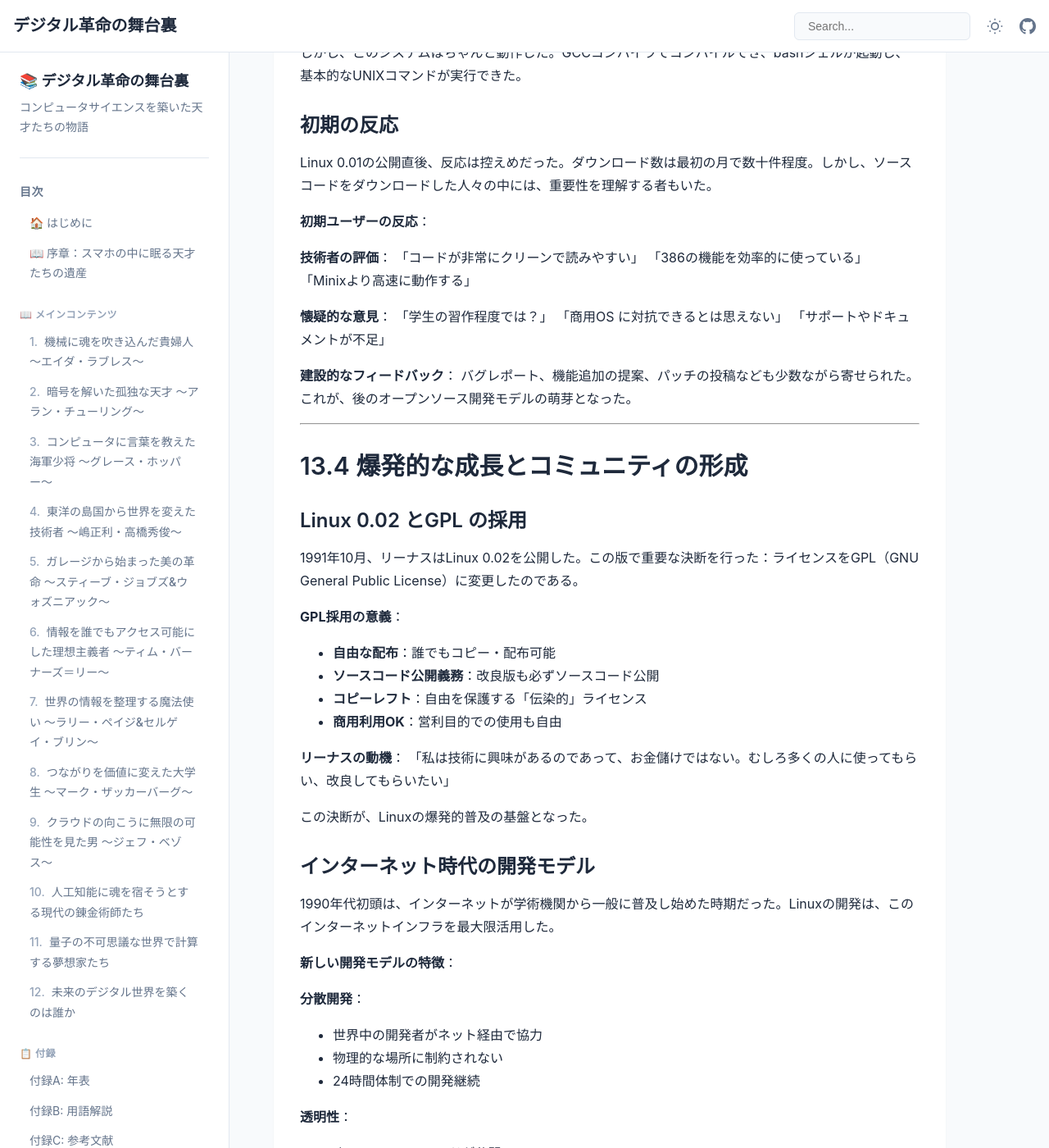
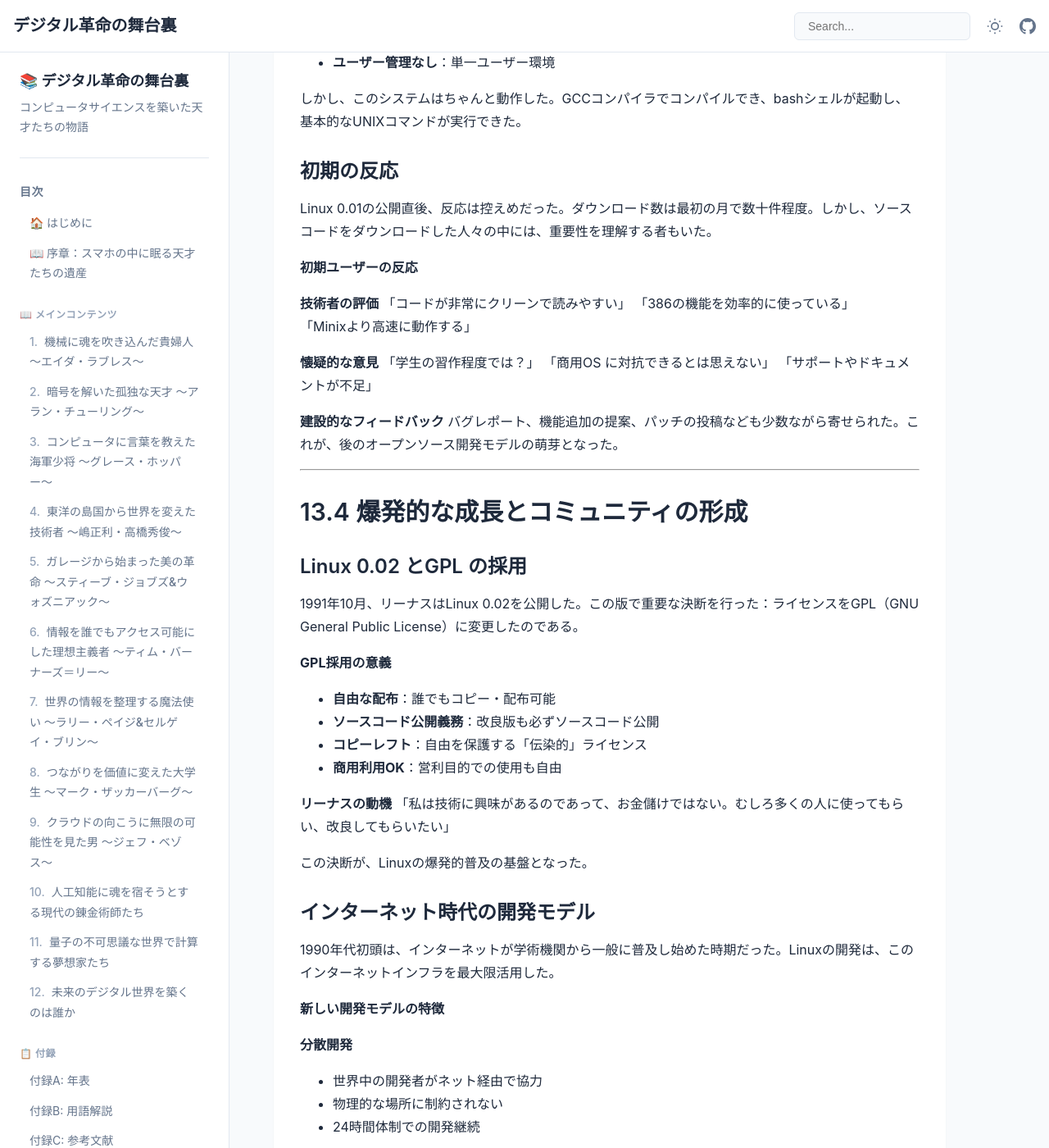
Before and after one commit to itdojp/cs-visionaries-book, a Jekyll site: the page built from docs/chapters/chapter13.md, in a window 1280 px wide and 1400 px high, scrolled down 7196 px. Shown: the whole window at 82% size. Built offline with Jekyll 4.4.1, drawn with Linux system fonts in a browser that asks for light colours; some of the changed text lies outside the part shown.

Commit message:
feat(stage3): 第13章 表現・スタイル微調整

````diff
--- a/docs/chapters/chapter13.md
+++ b/docs/chapters/chapter13.md
@@ -6,7 +6,7 @@ title: "第13章：フィンランドの学生が始めた世界的革命"
 
 # 第13章：フィンランドの学生が始めた世界的革命
 
-## 〜リーナス・トーバルズ（1969-）〜
+## 〜リーナス・トーバルズ（1969〜）〜
 
 ### ドラマチックな導入
 
@@ -30,7 +30,7 @@ title: "第13章：フィンランドの学生が始めた世界的革命"
 
 1969年12月28日、リーナス・トーバルズはフィンランドの首都ヘルシンキで生まれた。祖父のレオ・トーバルズは著名な統計学者、父のニルス・オレ・トーバルズは左派系ジャーナリスト、母のアンナ・ミカエルソンはニュース翻訳者だった。スウェーデン系フィンランド人の家庭で、家庭内ではスウェーデン語が話されていた。
 
-**1980年代のフィンランドIT環境**：
+**1980年代のフィンランドIT環境**
 - **政府主導のデジタル化**：情報社会建設への国家戦略
 - **Nokia の存在**：国内通信技術の発展を牽引
 - **高い教育水準**：数学・理科教育の充実
@@ -49,7 +49,7 @@ title: "第13章：フィンランドの学生が始めた世界的革命"
 
 最初のプログラムは、画面に「HELLO WORLD」を無限に表示する単純なものだった。しかし、この瞬間からリーナスはコンピュータの虜になった。
 
-**VIC-20での学習内容**：
+**VIC-20での学習内容**
 - **BASIC プログラミング**：基本的なプログラミング概念の習得
 - **機械語**：6502プロセッサの直接プログラミング
 - **ハードウェア理解**：メモリマップ、I/O制御の学習
@@ -61,7 +61,7 @@ title: "第13章：フィンランドの学生が始めた世界的革命"
 
 中学時代、リーナスは数学オリンピックで優秀な成績を収めた。数学的な論理的思考能力は、後のプログラミングに大きく影響した。
 
-**リーナスの特徴的な思考パターン**：
+**リーナスの特徴的な思考パターン**
 - **論理的厳密性**：問題を構造的に分解して解決
 - **効率性の追求**：最小限のリソースで最大の効果
 - **美学的センス**：シンプルで美しい解決策を好む
@@ -75,7 +75,7 @@ title: "第13章：フィンランドの学生が始めた世界的革命"
 
 1991年初頭、リーナスは重大な決断を下した。当時のフィンランドの学生には大金である18,000フィンランドマルク（約4,000ドル）を借金して、Intel 386DX搭載のパソコンを購入したのである。
 
-**購入したシステム構成**：
+**購入したシステム構成**
 - **プロセッサ**：Intel 386DX 33MHz
 - **メモリ**：4MB RAM
 - **ストレージ**：40MB ハードディスク
@@ -91,7 +91,7 @@ title: "第13章：フィンランドの学生が始めた世界的革命"
 
 当時の大学生プログラマーにとって、憧れのOSがあった。オランダの計算機科学者アンドリュー・タネンバウムが教育用に開発した「Minix」である。
 
-**Minix の特徴**：
+**Minix の特徴**
 - **マイクロカーネル設計**：機能を小さなモジュールに分割
 - **UNIX互換**：UNIX風のコマンドラインインターフェース
 - **教育目的**：ソースコードが公開され、学習に最適
@@ -103,24 +103,24 @@ Minix は、タネンバウムの著書『オペレーティングシステム
 
 リーナスもMinix を購入し、自分の386マシンにインストールした。しかし、使い込むうちに様々な制約や問題に直面した。
 
-**Minix の主な制限**：
+**Minix の主な制限**
 
-**教育優先の設計**：
+**教育優先の設計**
 - 実用性よりも理解しやすさを重視
 - パフォーマンスは二の次
 - 複雑な機能は意図的に省略
 
-**ライセンスの制約**：
+**ライセンスの制約**
 - 改変・配布には制限あり
 - 商用利用は基本的に禁止
 - 派生版の作成には許可が必要
 
-**技術的制限**：
+**技術的制限**
 - 16ビット志向の設計（386の32ビット機能を活用できない）
 - ディスクサイズの制限（最大64MB）
 - プロセス数の制限（最大30プロセス）
 
-**タネンバウムの哲学的制約**：
+**タネンバウムの哲学的制約**
 - マイクロカーネル設計への固執
 - モノリシックカーネルへの否定的見解
 - パフォーマンスより設計美学を重視
@@ -137,7 +137,7 @@ Minix は、タネンバウムの著書『オペレーティングシステム
 
 しかし、OSを一から作るのは途方もない作業だった。当時、商用OSの開発には数十人から数百人のエンジニアが何年もかかっていた。21歳の学生が独力で作れるものなのか？
 
-**リーナスの作戦**：
+**リーナスの作戦**
 - **小さく始める**：最初は基本的なターミナルエミュレーターから
 - **386に特化**：ポータビリティは無視、性能重視
 - **実用性優先**：自分が実際に使えるものを作る
@@ -151,7 +151,7 @@ Minix は、タネンバウムの著書『オペレーティングシステム
 
 1991年4月、リーナスはOSプロジェクトを本格的に開始した。最初の目標は、ターミナルエミュレーターを作ることだった。Intel 386プロセッサのプロテクトモードを使って、複数のターミナルセッションを同時実行する。
 
-**開発環境**：
+**開発環境**
 - **エディタ**：MicroEMACS（後にvi）
 - **コンパイラ**：GCC（GNU Compiler Collection）
 - **アセンブラ**：gas（GNU assembler）
@@ -229,13 +229,13 @@ never will support anything other than AT-harddisks, as that's all I have :-).
 
 1991年9月17日、リーナスはLinux 0.01を公開した。ソースコードは約10,000行、機能は非常に限定的だった。
 
-**Linux 0.01 の機能**：
+**Linux 0.01 の機能**
 - **基本的なプロセス管理**：プロセスの作成・終了・スケジューリング
 - **簡単なファイルシステム**：Minix ファイルシステムと互換
 - **ターミナルI/O**：コンソール入出力
 - **システムコール**：約20個の基本的なシステムコール
 
-**Linux 0.01 の制限**：
+**Linux 0.01 の制限**
 - **ネットワーク機能なし**：TCP/IPスタック未実装
 - **動的ライブラリなし**：静的リンクのみ対応
 - **ポータビリティなし**：i386専用
@@ -247,19 +247,19 @@ never will support anything other than AT-harddisks, as that's all I have :-).
 
 Linux 0.01の公開直後、反応は控えめだった。ダウンロード数は最初の月で数十件程度。しかし、ソースコードをダウンロードした人々の中には、重要性を理解する者もいた。
 
-**初期ユーザーの反応**：
+**初期ユーザーの反応**
 
-**技術者の評価**：
+**技術者の評価**
 「コードが非常にクリーンで読みやすい」
 「386の機能を効率的に使っている」
 「Minixより高速に動作する」
 
-**懐疑的な意見**：
+**懐疑的な意見**
 「学生の習作程度では？」
 「商用OS に対抗できるとは思えない」
 「サポートやドキュメントが不足」
 
-**建設的なフィードバック**：
+**建設的なフィードバック**
 バグレポート、機能追加の提案、パッチの投稿なども少数ながら寄せられた。これが、後のオープンソース開発モデルの萌芽となった。
 
 ---
@@ -270,13 +270,13 @@ Linux 0.01の公開直後、反応は控えめだった。ダウンロード数
 
 1991年10月、リーナスはLinux 0.02を公開した。この版で重要な決断を行った：ライセンスをGPL（GNU General Public License）に変更したのである。
 
-**GPL採用の意義**：
+**GPL採用の意義**
 - **自由な配布**：誰でもコピー・配布可能
 - **ソースコード公開義務**：改良版も必ずソースコード公開
 - **コピーレフト**：自由を保護する「伝染的」ライセンス
 - **商用利用OK**：営利目的での使用も自由
 
-**リーナスの動機**：
+**リーナスの動機**
 「私は技術に興味があるのであって、お金儲けではない。むしろ多くの人に使ってもらい、改良してもらいたい」
 
 この決断が、Linuxの爆発的普及の基盤となった。
@@ -330,41 +330,41 @@ Linux 0.01の公開直後、反応は控えめだった。ダウンロード数
 
 Linuxの初期発展には、世界中の才能あるプログラマーが貢献した。
 
-**主要な初期貢献者**：
+**主要な初期貢献者**
 
-**Theodore Ts'o（アメリカ）**：
+**Theodore Ts'o（アメリカ）**
 - ext2ファイルシステムの開発
 - シリアルドライバの実装
 - 長期的なカーネルメンテナー
 
-**Alan Cox（イギリス）**：
+**Alan Cox（イギリス）**
 - ネットワーキング機能の実装
 - SMP（対称型マルチプロセッシング）サポート
 - カーネルの安定性向上
 
-**David Miller（アメリカ）**：
+**David Miller（アメリカ）**
 - SPARCアーキテクチャへの移植
 - ネットワークサブシステムの最適化
 - プロトコルスタックの開発
 
-**Ingo Molnar（ドイツ）**：
+**Ingo Molnar（ドイツ）**
 - スケジューラの改良
 - リアルタイム機能の追加
 - パフォーマンス最適化
 
-**重要な企業貢献者**：
+**重要な企業貢献者**
 
-**Red Hat**：
+**Red Hat**
 - 商用ディストリビューションの先駆け
 - エンタープライズ向け機能追加
 - 専業エンジニアの雇用
 
-**SUSE**：
+**SUSE**
 - ヨーロッパでのLinux普及
 - 企業サポートサービス
 - 国際化・多言語対応
 
-**IBM**：
+**IBM**
 - 大型システムへの移植
 - エンタープライズ機能の追加
 - 数億ドル規模の投資
@@ -373,14 +373,14 @@ Linuxの初期発展には、世界中の才能あるプログラマーが貢献
 
 Linux 1.0は1994年3月に公開された。開発開始から約3年で、本格的な商用利用に耐えるOSに成長した。
 
-**Linux 1.0の主要機能**：
+**Linux 1.0の主要機能**
 - **完全なUNIX互換性**：POSIX準拠
 - **ネットワーキング**：TCP/IP、NFS、様々なプロトコル対応
 - **X Window System**：グラフィカルユーザーインターフェース
 - **多種アーキテクチャ対応**：i386、Alpha、SPARC等
 - **デバイス驱动**：数百種類のハードウェア対応
 
-**開発規模の成長**：
+**開発規模の成長**
 - **ソースコード**：約17万行（0.01の17倍）
 - **貢献者数**：世界中の数百人
 - **メーリングリスト参加者**：数千人
@@ -394,13 +394,13 @@ Linux 1.0は1994年3月に公開された。開発開始から約3年で、本
 
 1995年、ボブ・ヤングとマーク・ユーイングが設立したRed Hat社は、Linuxを中心とした商用ビジネスを本格的に開始した。無料のソフトウェアでどのようにビジネスを成り立たせるのか？Red Hatは革新的なモデルを示した。
 
-**Red Hatのビジネスモデル**：
+**Red Hatのビジネスモデル**
 - **ディストリビューション販売**：パッケージ化・統合・検証済みシステム
 - **テクニカルサポート**：24時間365日のエンタープライズサポート
 - **トレーニング・認定**：技術者育成プログラム
 - **コンサルティング**：導入・移行支援サービス
 
-**Red Hat Enterprise Linux（RHEL）の価値**：
+**Red Hat Enterprise Linux（RHEL）の価値**
 ```
 無料のLinuxカーネル
 ＋統合・検証済みパッケージ群
@@ -415,13 +415,13 @@ Linux 1.0は1994年3月に公開された。開発開始から約3年で、本
 
 2000年、IBMは極めて重要な決断を行った。10億ドルをLinuxに投資すると発表したのである。これは、メインフレームからパーソナルコンピュータまで幅広い製品を持つ巨大企業が、オープンソースソフトウェアに本格的にコミットした最初の事例だった。
 
-**IBMのLinux戦略**：
+**IBMのLinux戦略**
 - **全製品でのLinux サポート**：メインフレーム、サーバー、ワークステーション
 - **Linux技術者の大量採用**：社内に数千人のLinux専門家
 - **特許の無償提供**：Linuxコミュニティへの特許開放
 - **顧客への移行支援**：従来システムからLinuxへの移行サービス
 
-**Louis Gerstner（IBM CEO）の発言**：
+**Louis Gerstner（IBM CEO）の発言**
 「LinuxはIT業界における最も重要な発展の一つである。IBMはLinuxのエコシステムに全面的にコミットする」
 
 この発表により、Linuxは「学生の趣味プロジェクト」から「エンタープライズ基盤技術」へと認識が変わった。
@@ -430,19 +430,19 @@ Linux 1.0は1994年3月に公開された。開発開始から約3年で、本
 
 2000年代に登場したインターネット巨大企業は、例外なくLinuxを基盤技術として採用した。
 
-**Google の場合**：
+**Google の場合**
 - **検索エンジン**：数十万台のLinuxサーバーでクエリ処理
 - **Gmail、YouTube**：すべてLinux上で稼働
 - **Android**：Linuxカーネルベースのモバイル OS
 - **Google Cloud Platform**：Linux基盤のクラウドサービス
 
-**Amazon の場合**：
+**Amazon の場合**
 - **EC2（Elastic Compute Cloud）**：Linux仮想マシンサービス
 - **Lambda**：Linuxコンテナでのサーバーレス実行
 - **社内システム**：物流、決済、レコメンデーション全てLinux
 - **Alexa、Kindle**：組み込みLinuxで動作
 
-**Facebook の場合**：
+**Facebook の場合**
 - **データセンター**：数十万台のLinuxサーバー
 - **ビッグデータ処理**：Hadoop、Spark等Linux上で実行
 - **開発環境**：エンジニア全員がLinux使用
@@ -452,7 +452,7 @@ Linux 1.0は1994年3月に公開された。開発開始から約3年で、本
 
 2005年、Googleはスマートフォン向けOS「Android」を発表した。AndroidはLinuxカーネルをベースとし、Java仮想マシンを搭載したモバイルプラットフォームだった。
 
-**Android の技術構成**：
+**Android の技術構成**
 ```
 Java アプリケーション
 ↓
@@ -465,7 +465,7 @@ Native Libraries（C/C++）
 Linux Kernel（カーネル）
 ```
 
-**Android の爆発的普及**：
+**Android の爆発的普及**
 - **2008年**：最初のAndroidスマートフォン発売
 - **2010年**：世界シェア20%達成
 - **2015年**：iOS を抜いて世界シェア1位
@@ -477,13 +477,13 @@ Linux Kernel（カーネル）
 
 2006年にAmazon Web Services（AWS）が開始され、クラウドコンピューティング時代が始まった。クラウド環境では、Linuxがほぼ独占的な地位を占めている。
 
-**主要クラウドサービスでのLinux採用率**：
+**主要クラウドサービスでのLinux採用率**
 - **AWS**：約90%の仮想マシンがLinux
 - **Google Cloud**：約85%がLinux
 - **Microsoft Azure**：約60%がLinux（Microsoftのサービスでも！）
 - **Docker/Kubernetes**：コンテナ技術はLinux前提
 
-**クラウドでLinuxが選ばれる理由**：
+**クラウドでLinuxが選ばれる理由**
 1. **コスト効率**：ライセンス費用不要
 2. **カスタマイズ性**：用途に応じた細かい調整可能
 3. **安定性**：長期間の連続稼働実績
@@ -495,7 +495,7 @@ Linux Kernel（カーネル）
 
 Linux は組み込みシステム分野でも圧倒的なシェアを持っている。
 
-**組み込みLinux の応用例**：
+**組み込みLinux の応用例**
 - **ルーター・スイッチ**：Cisco、Juniper等のネットワーク機器
 - **NAS・ストレージ**：Synology、QNAP等の家庭・企業用ストレージ
 - **デジタルTV・レコーダー**：Samsung、LG、Sony等の家電製品
@@ -503,7 +503,7 @@ Linux は組み込みシステム分野でも圧倒的なシェアを持って
 - **IoT機器**：ラズベリーパイから産業用センサーまで
 - **人工衛星**：SpaceXのFalcon 9ロケットもLinux使用
 
-**組み込みLinux の利点**：
+**組み込みLinux の利点**
 - **小さいフットプリント**：必要な機能のみ組み込み可能
 - **リアルタイム性**：RT-Linuxによる実時間制御
 - **長期サポート**：LTS（Long Term Support）版による安定性
@@ -517,7 +517,7 @@ Linux は組み込みシステム分野でも圧倒的なシェアを持って
 
 Linuxの開発は「BDFL（Benevolent Dictator For Life：終身優しい独裁者）」モデルで運営されている。リーナスが最終的な技術決定を下す権限を持ち、すべての変更を承認している。
 
-**リーナスの技術判断基準**：
+**リーナスの技術判断基準**
 1. **「Taste（美的センス）」**：美しく、シンプルな解決策を好む
 2. **パフォーマンス重視**：速度・効率を最優先
 3. **後方互換性**：既存のアプリケーション・APIを破壊しない
@@ -536,7 +536,7 @@ Linuxの開発は「BDFL（Benevolent Dictator For Life：終身優しい独裁
 **「Code speaks louder than words.」**
 （コードは言葉よりも雄弁だ）
 
-**リーナスの技術議論スタイル**：
+**リーナスの技術議論スタイル**
 - **直接的な批判**：間違ったコードに対する容赦ない指摘
 - **理由の明示**：なぜダメなのかを技術的に説明
 - **代替案の提示**：批判だけでなく改善策も提案
@@ -546,16 +546,16 @@ Linuxの開発は「BDFL（Benevolent Dictator For Life：終身優しい独裁
 
 2005年、Linuxカーネル開発で使用していたバージョン管理システム「BitKeeper」が無料使用を停止した。既存のツールに満足できなかったリーナスは、わずか数週間で新しいバージョン管理システム「Git」を開発した。
 
-**Git の革新性**：
+**Git の革新性**
 - **分散型アーキテクチャ**：中央サーバー不要
 - **高速性**：大規模プロジェクトでも快適動作
 - **データ整合性**：ハッシュによるデータ保護
 - **ブランチ操作**：軽量で高速な分岐・統合
 
-**Git の影響**：
+**Git の影響**
 現在、Git はソフトウェア開発の標準ツールとなっている。GitHub、GitLab、Bitbucket 等のサービスで全世界の開発者が使用している。
 
-**Git導入による開発効率向上**：
+**Git導入による開発効率向上**
 ```
 従来のCVS/SVN時代：
 - ブランチ作成：数分〜数時間
@@ -570,34 +570,34 @@ Git時代：
 
 ### リーナスの価値観と生活哲学
 
-**技術者としての価値観**：
+**技術者としての価値観**
 - **実用主義**：美しい理論より動くコードを重視
 - **進化主義**：完璧な設計より継続的改善
 - **オープンネス**：透明性・公開性を重視
 - **メリトクラシー**：実力主義、平等主義
 
-**個人的な生活哲学**：
+**個人的な生活哲学**
 リーナスは2005年にオレゴン州ポートランドに移住し、現在も家族と穏やかな生活を送っている。
 
-**リーナスの日常**：
+**リーナスの日常**
 - **午前中の集中時間**：メール処理とコードレビュー
 - **自宅オフィス**：通勤なし、リモートワーク
 - **家族との時間**：娘3人との時間を大切に
 - **趣味**：スキューバダイビング、読書
 
-**有名な「三つの動機」発言**：
+**有名な「三つの動機」発言**
 「人生には三つの動機がある：生存、社会的秩序、そして楽しみ。技術はすべて楽しみから生まれる」
 
 ### コミュニケーション改革とCode of Conduct
 
 2018年、リーナスは自らの攻撃的なコミュニケーションスタイルを反省し、一時的に開発から離れて「行動規範（Code of Conduct）」の導入を決断した。
 
-**以前の問題点**：
+**以前の問題点**
 - **攻撃的な言葉遣い**：貢献者への厳しい批判
 - **感情的な反応**：技術的議論での激昂
 - **排他的な雰囲気**：新参者が参加しにくい環境
 
-**改革後の変化**：
+**改革後の変化**
 - **建設的な批判**：問題点の指摘に改善案を併せて提示
 - **多様性の尊重**：さまざまなバックグラウンドの開発者を歓迎
 - **教育的アプローチ**：間違いを責めるのではなく学習機会として活用
@@ -612,7 +612,7 @@ Git時代：
 
 2013年にDockerが登場し、アプリケーションのコンテナ化が普及した。コンテナ技術はLinuxカーネルの機能（cgroups、namespace）を活用している。
 
-**Docker によるアプリケーション配布の革命**：
+**Docker によるアプリケーション配布の革命**
 ```dockerfile
 # Dockerfile の例
 FROM ubuntu:20.04
@@ -624,20 +624,20 @@ CMD ["python3", "app.py"]
 
 一つのコマンドでアプリケーション環境を完全に再現できる。
 
-**Kubernetes による大規模運用**：
+**Kubernetes による大規模運用**
 Googleが開発したコンテナオーケストレーションシステム。数万台のサーバーで数十万のコンテナを自動管理。
 
 ### エッジコンピューティングと5G
 
 IoT、エッジコンピューティング、5G通信の普及により、Linuxの活用場面はさらに拡大している。
 
-**エッジでのLinux活用例**：
+**エッジでのLinux活用例**
 - **自動運転車**：リアルタイム画像認識・経路判断
 - **スマートシティ**：交通制御・環境監視システム
 - **工場自動化**：産業用ロボット・品質管理システム
 - **医療機器**：診断装置・治療システム
 
-**5G時代のLinux**：
+**5G時代のLinux**
 - **ネットワーク機能仮想化（NFV）**：通信機能のソフトウェア化
 - **エッジサーバー**：低遅延処理のための分散コンピューティング
 - **マルチアクセス・エッジ・コンピューティング（MEC）**：ネットワークエッジでの処理
@@ -646,13 +646,13 @@ IoT、エッジコンピューティング、5G通信の普及により、Linux
 
 現在のAI・機械学習ブームでも、Linuxは基盤技術として不可欠な存在となっている。
 
-**AI/ML分野でのLinux活用**：
+**AI/ML分野でのLinux活用**
 - **ディープラーニングフレームワーク**：TensorFlow、PyTorch はLinux前提
 - **GPU コンピューティング**：NVIDIA CUDA、AMD ROCm はLinux最適化
 - **大規模分散学習**：数百〜数千台のLinuxクラスターで学習
 - **推論サーバー**：モデルをサービング するためのLinuxサーバー
 
-**主要AI企業のLinux使用例**：
+**主要AI企業のLinux使用例**
 - **OpenAI**：GPT訓練・推論すべてLinux
 - **DeepMind**：AlphaGo、AlphaFold 等すべてLinux
 - **Tesla**：自動運転AI開発・車載システム
@@ -662,7 +662,7 @@ IoT、エッジコンピューティング、5G通信の普及により、Linux
 
 次世代技術である量子コンピューティングでも、制御システムとしてLinuxが採用されている。
 
-**量子コンピューターでのLinux**：
+**量子コンピューターでのLinux**
 - **IBM Q System**：量子プロセッサ制御システム
 - **Google Quantum AI**：量子デバイス管理・制御
 - **Microsoft Azure Quantum**：クラウド量子コンピューティングサービス
@@ -671,13 +671,13 @@ IoT、エッジコンピューティング、5G通信の普及により、Linux
 
 Linuxは地球を飛び出し、宇宙でも活用されている。
 
-**宇宙でのLinux活用例**：
+**宇宙でのLinux活用例**
 - **国際宇宙ステーション（ISS）**：制御システムをWindows からLinuxに移行
 - **SpaceX**：Falcon Heavy、Dragon宇宙船の制御システム
 - **Mars Rover**：火星探査車のオンボードコンピュータ
 - **人工衛星**：地球観測・通信衛星の多くがLinux使用
 
-**宇宙でLinuxが選ばれる理由**：
+**宇宙でLinuxが選ばれる理由**
 - **信頼性**：長期間の無人運用に耐える安定性
 - **リアルタイム性**：厳密な時間制約下での制御
 - **カスタマイズ性**：ミッション固有要件への対応
````
Also changed, not shown: other parts of docs/chapters/chapter13.md (+15 -15 lines).
